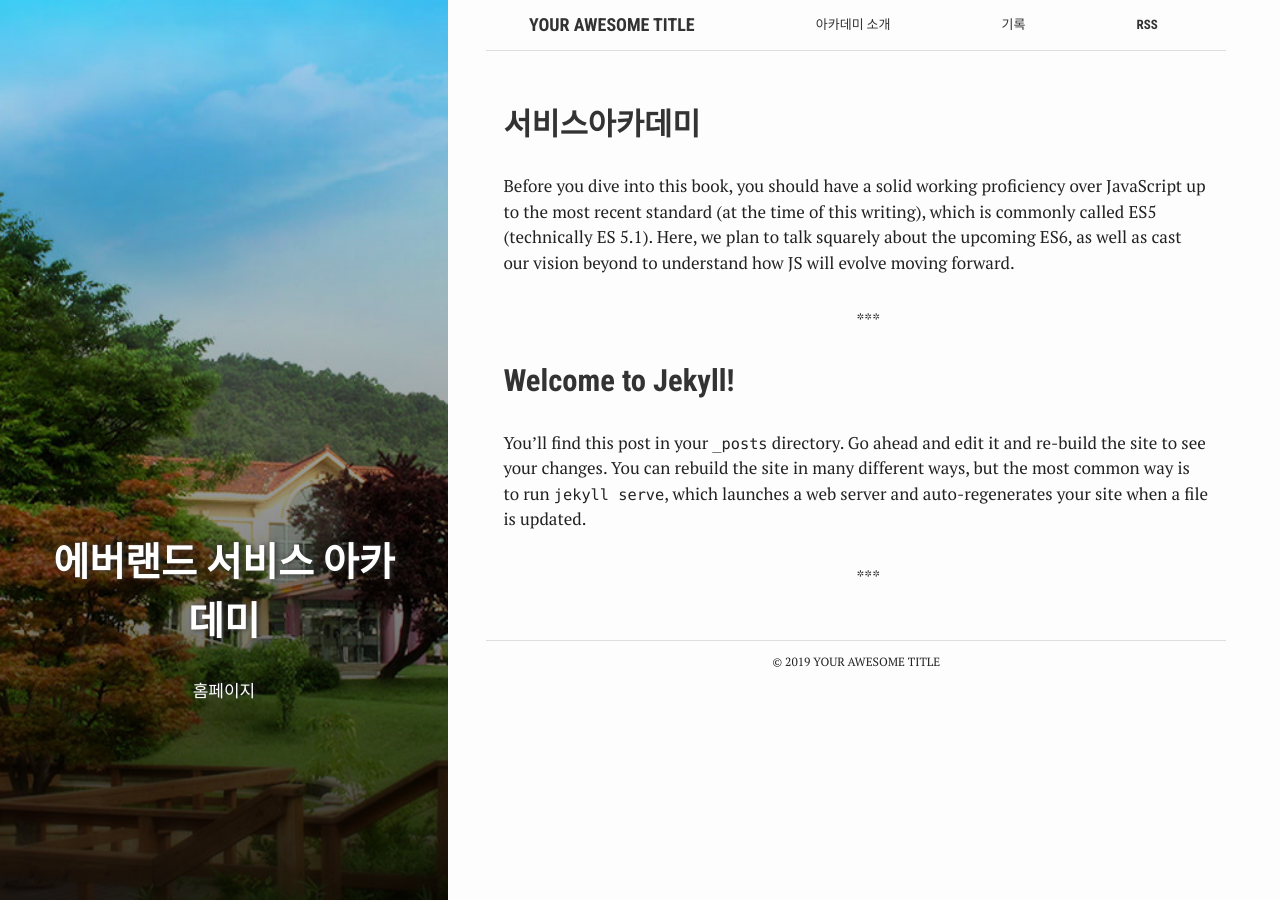
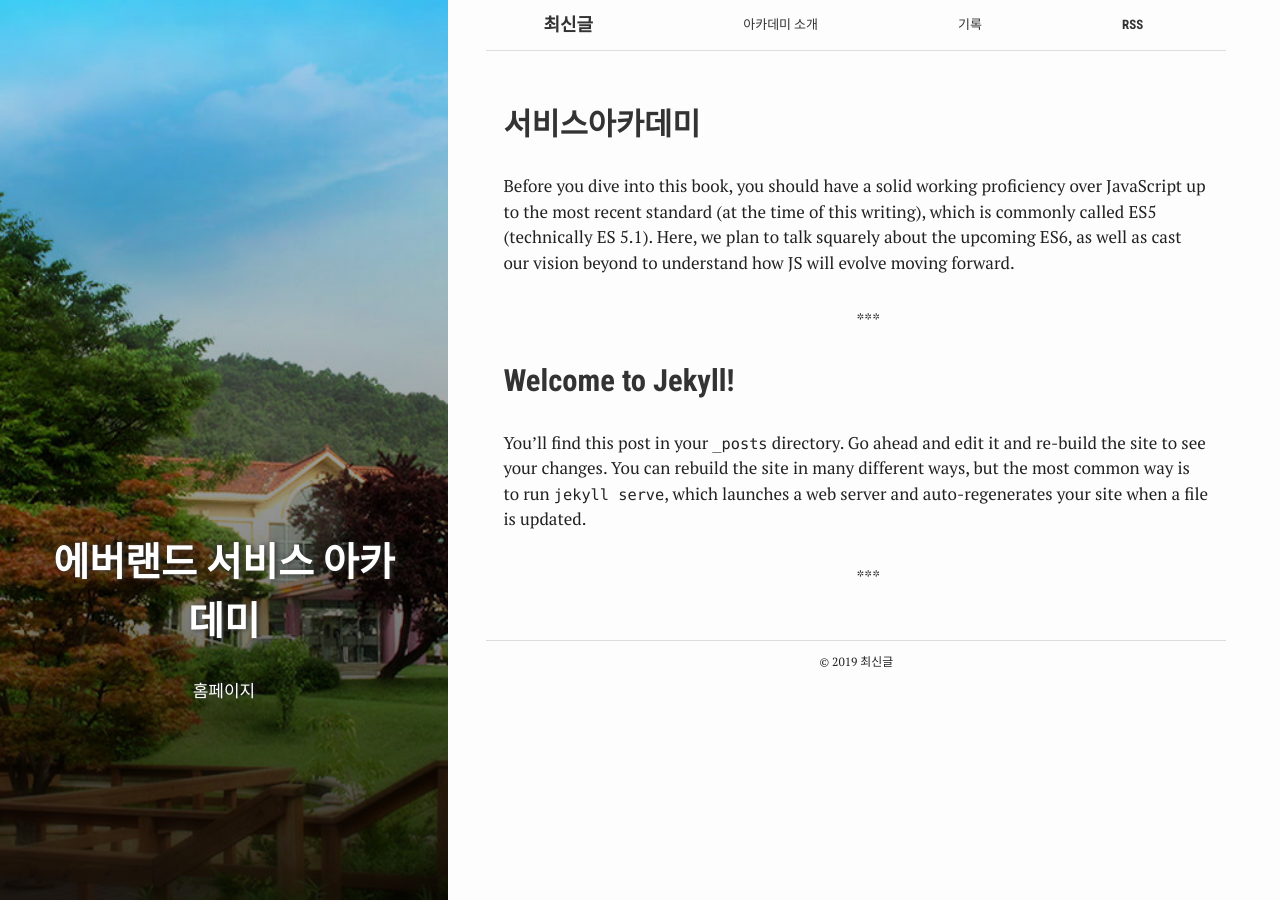
Before and after one commit to ziwongo/ziwongo.github.io, a Jekyll site: the page built from index.html, in a window 1280 px wide. Built offline with Jekyll 4.4.1, drawn with Linux system fonts in a browser that asks for light colours.

Commit message:
Update _config.yml

```diff
--- a/_config.yml
+++ b/_config.yml
@@ -6,7 +6,7 @@
 # 'jekyll serve'. If you change this file, please restart the server process.
 
 # Site settings
-title: Your awesome title
+title: 최신글
 email: your-email@domain.com
 description: > # this means to ignore newlines until "baseurl:"
   Write an awesome description for your new site here. You can edit this
```
